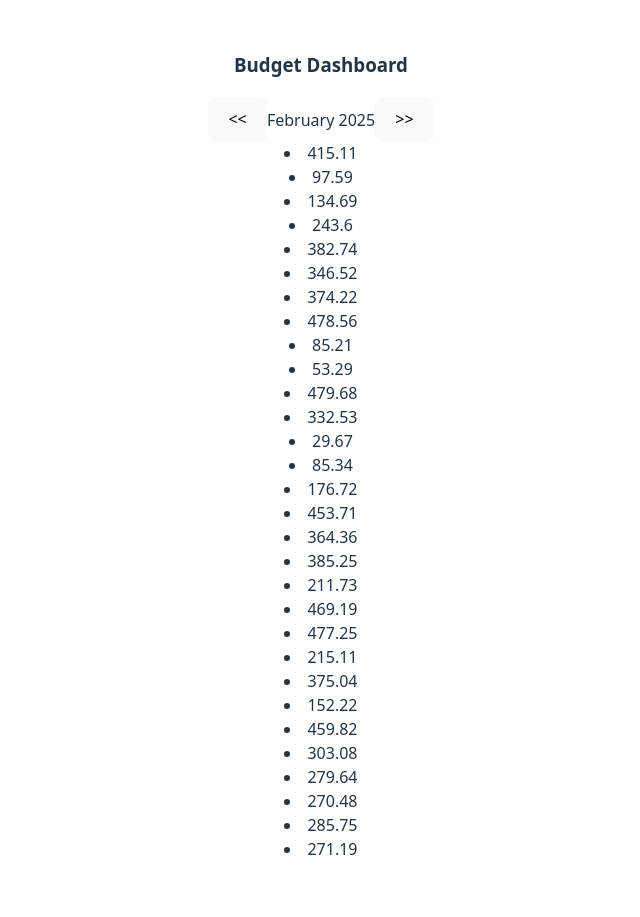
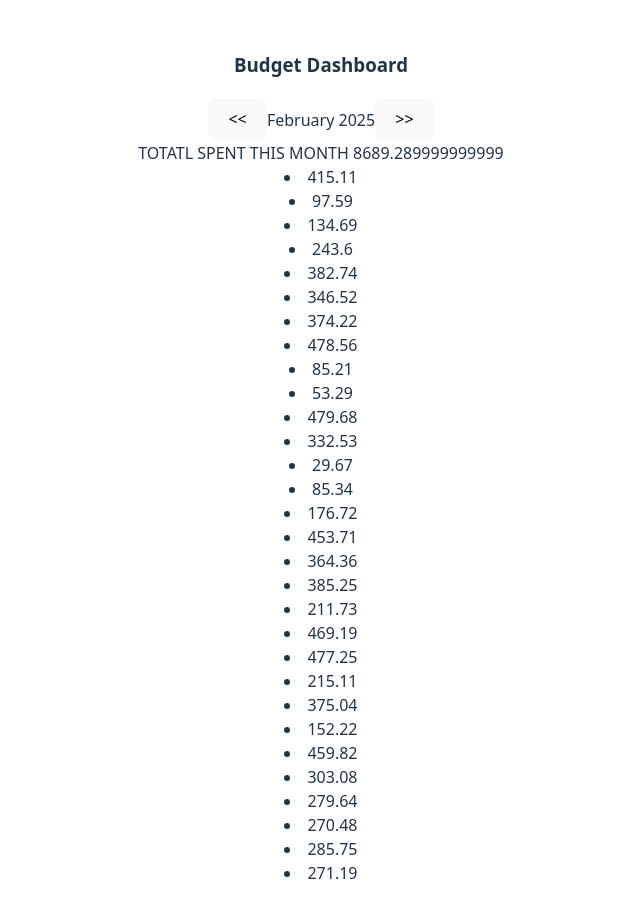
Before and after one commit to pseudoacacial/reactpractice-budget, a React (Vite) app: page / in a window 1280 px wide. Shown: the whole page, without its empty margins (319-959 px from the left). Before the commit the page ends 893 px from the top, so only its background shows below. Built offline with nearby package versions, Linux system fonts and the light colour scheme.

Commit message:
total spending added

```diff
--- a/src/App.tsx
+++ b/src/App.tsx
@@ -1,10 +1,8 @@
 import data from "../transactions.json";
 import "./App.css";
 
-import {
-  BudgetDashboard,
-  type Transactions,
-} from "./components/BudgetDashboard";
+import { BudgetDashboard } from "./components/BudgetDashboard";
+import type { Transactions } from "./utils/transactions";
 
 const transactions = data as Transactions;
 
--- a/src/components/BudgetDashboard.tsx
+++ b/src/components/BudgetDashboard.tsx
@@ -1,26 +1,9 @@
 import { useEffect, useState } from "react";
 
+import type { Transactions } from "../utils/transactions";
+import { filterData } from "../utils/transactions";
 import { MonthSwitcher } from "./MonthSwitcher";
-
-export type Transactions = {
-  date: `${number}-${number}-${number}`;
-  amount: number;
-  payee: string;
-  category: string;
-}[];
-
-const filterData = (
-  data: Transactions,
-  year: number,
-  month: number
-): Transactions => {
-  return data.filter((transaction) => {
-    const [rowYear, rowMonth] = transaction.date
-      .split("-")
-      .map((string) => parseInt(string));
-    return rowYear === year && rowMonth === month;
-  });
-};
+import { TotalSpending } from "./TotalSpending";
 
 export const BudgetDashboard = (props: { transactions: Transactions }) => {
   const today = new Date("2025-02-01");
@@ -48,6 +31,8 @@ export const BudgetDashboard = (props: { transactions: Transactions }) => {
         setCurrentYearAndMonth={setCurrentYearAndMonth}
       />
 
+      <TotalSpending transactions={selectedTransactions} />
+
       {selectedTransactions.map((transaction) => (
         <li>{transaction.amount}</li>
       ))}
--- /dev/null
+++ b/src/components/TotalSpending.tsx
@@ -0,0 +1,10 @@
+import type { Transactions } from "../utils/transactions";
+
+export const TotalSpending = ({
+  transactions,
+}: {
+  transactions: Transactions;
+}) => {
+  const total = transactions.reduce((a, b): number => a + b.amount, 0);
+  return <div className="">TOTATL SPENT THIS MONTH {total}</div>;
+};
--- /dev/null
+++ b/src/utils/transactions.ts
@@ -0,0 +1,24 @@
+export type Transactions = {
+  date: `${number}-${number}-${number}`;
+  amount: number;
+  payee: string;
+  category: string;
+}[];
+
+export const filterData = (
+  data: {
+    date: `${number}-${number}-${number}`;
+    amount: number;
+    payee: string;
+    category: string;
+  }[],
+  year: number,
+  month: number
+) => {
+  return data.filter((transaction) => {
+    const [rowYear, rowMonth] = transaction.date
+      .split("-")
+      .map((string) => parseInt(string));
+    return rowYear === year && rowMonth === month;
+  });
+};
```
